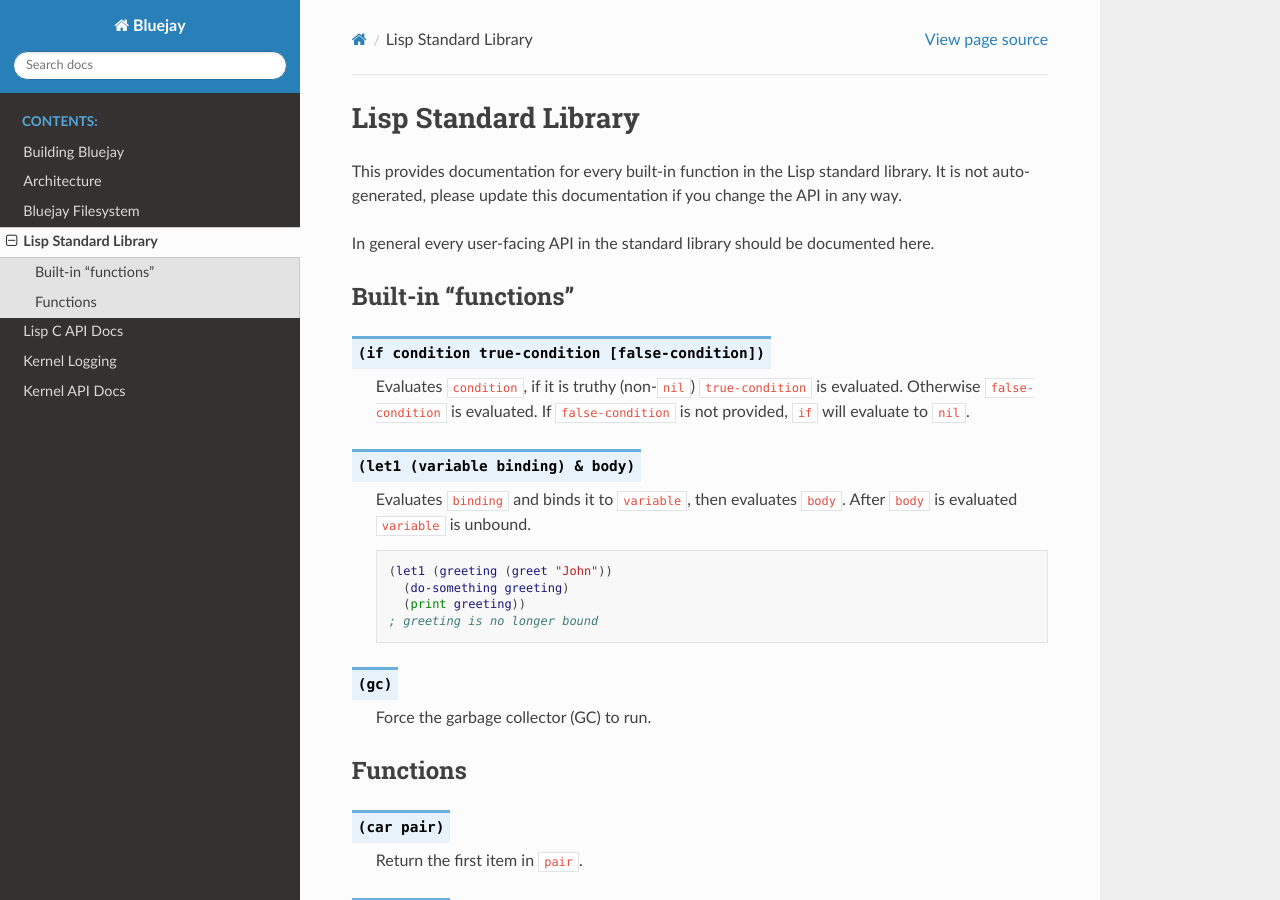
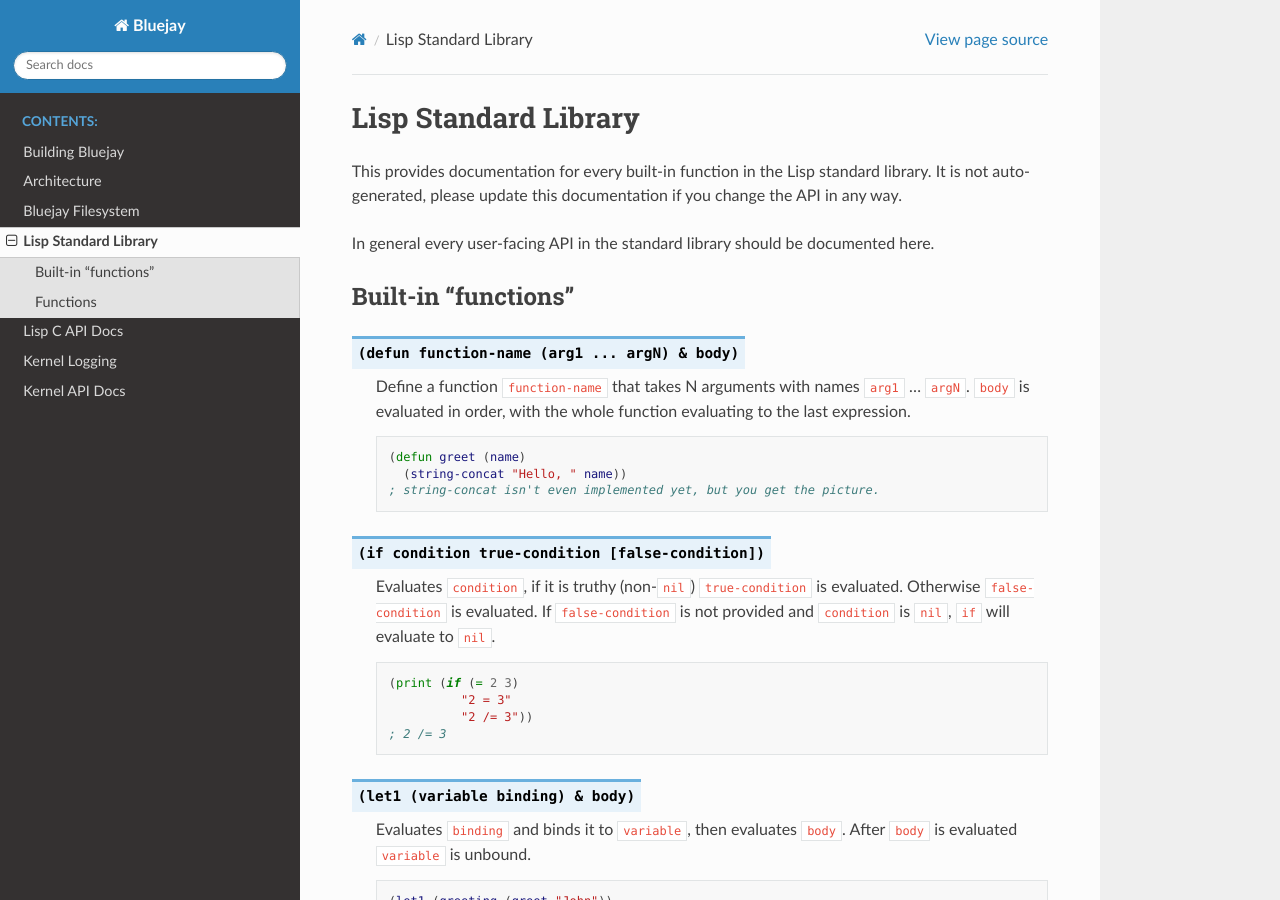
Before and after one commit to swissChili/bluejay, a Sphinx documentation site: the page built from doc/lisp-std.rst, in a window 1280 px wide and 900 px high. Built offline with Sphinx 7.4.7 and the Read the Docs theme 2.0.0, drawn with Linux system fonts in a browser that asks for light colours.

Commit message:
Fix documentation formatting

```diff
--- a/doc/lisp-std.rst
+++ b/doc/lisp-std.rst
@@ -11,44 +11,64 @@
 Built-in "functions"
 --------------------
 
+.. function:: (defun function-name (arg1 ... argN) & body)
+
+    Define a function ``function-name`` that takes N arguments with names
+    ``arg1`` ... ``argN``. ``body`` is evaluated in order, with the whole
+    function evaluating to the last expression.
+
+    .. code-block:: lisp
+
+        (defun greet (name)
+          (string-concat "Hello, " name))
+        ; string-concat isn't even implemented yet, but you get the picture.
+
 .. function:: (if condition true-condition [false-condition])
 
-	Evaluates ``condition``, if it is truthy (non-``nil``) ``true-condition`` is
-	evaluated. Otherwise ``false-condition`` is evaluated. If
-	``false-condition`` is not provided, ``if`` will evaluate to ``nil``.
+    Evaluates ``condition``, if it is truthy (non-``nil``) ``true-condition`` is
+    evaluated. Otherwise ``false-condition`` is evaluated. If
+    ``false-condition`` is not provided and ``condition`` is ``nil``, ``if``
+    will evaluate to ``nil``.
+
+    .. code-block:: lisp
+
+        (print (if (= 2 3)
+                  "2 = 3"
+                  "2 /= 3"))
+        ; 2 /= 3
 
 .. function:: (let1 (variable binding) & body)
 
-	Evaluates ``binding`` and binds it to ``variable``, then evaluates ``body``.
-	After ``body`` is evaluated ``variable`` is unbound.
+    Evaluates ``binding`` and binds it to ``variable``, then evaluates ``body``.
+    After ``body`` is evaluated ``variable`` is unbound.
 
-	.. code-block:: lisp
+    .. code-block:: lisp
 
-		(let1 (greeting (greet "John"))
-		  (do-something greeting)
-		  (print greeting))
-		; greeting is no longer bound
+        (let1 (greeting (greet "John"))
+          (do-something greeting)
+          (print greeting))
+        ; greeting is no longer bound
 
 .. function:: (gc)
 
-	Force the garbage collector (GC) to run.
+    Force the garbage collector (GC) to run.
 
 Functions
 ---------
 
 .. function:: (car pair)
 
-	Return the first item in ``pair``.
+    Return the first item in ``pair``.
 
 .. function:: (cdr pair)
 
-	Return the second (last) item in ``pair``.
+    Return the second (last) item in ``pair``.
 
 .. function:: (cons a b)
 
-	Return a cons-pair containing ``a`` and ``b``.
+    Return a cons-pair containing ``a`` and ``b``.
 
 .. function:: (print val)
 
-	Print out ``val`` to standard output. This will not be formatted as an
-	s-expression, but in a manner more similar to the internal representation.
+    Print out ``val`` to standard output. This will not be formatted as an
+    s-expression, but in a manner more similar to the internal representation.
```
Also changed, not shown: doc/index.rst (+1 -6 lines), doc/logging.rst (+5 -3 lines).
